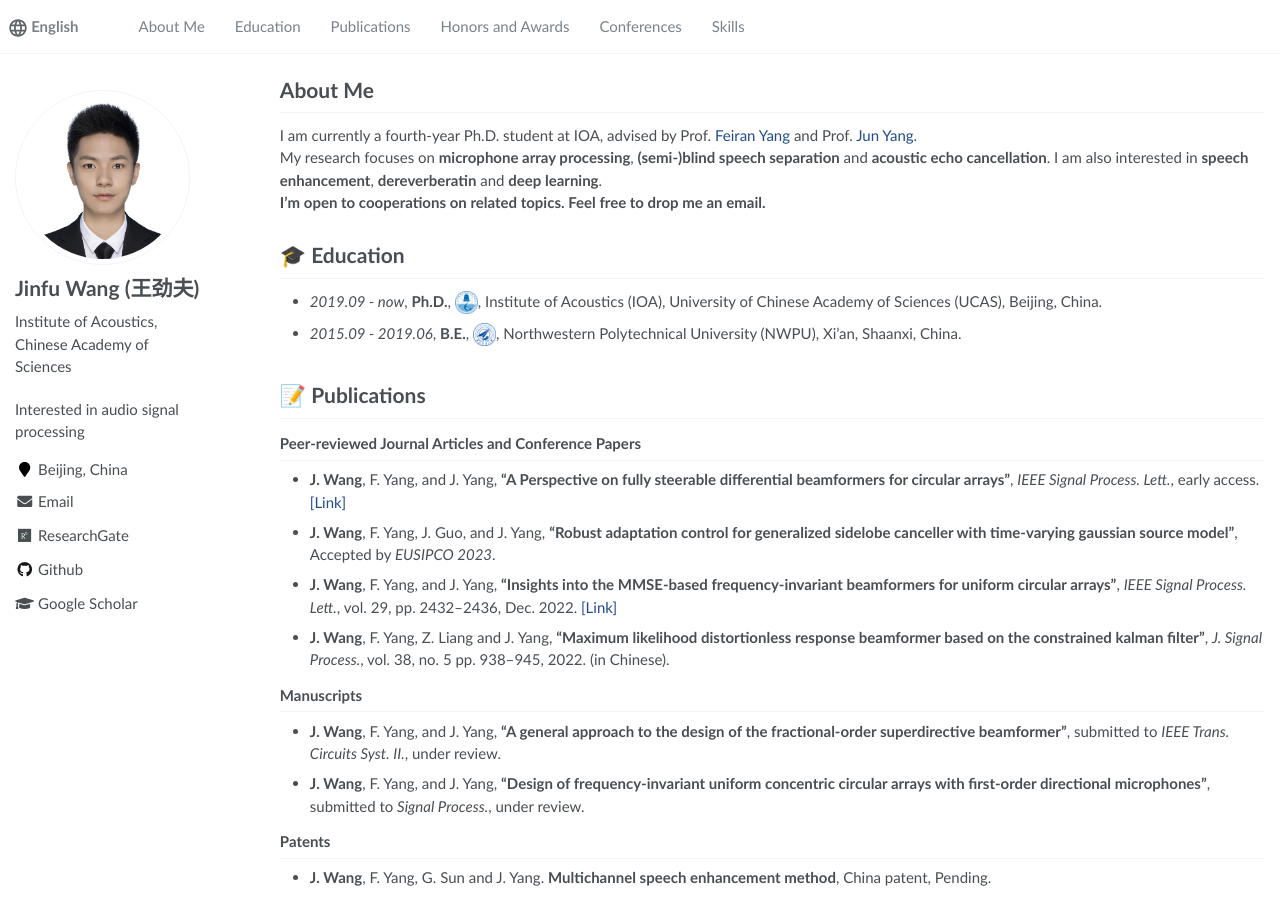
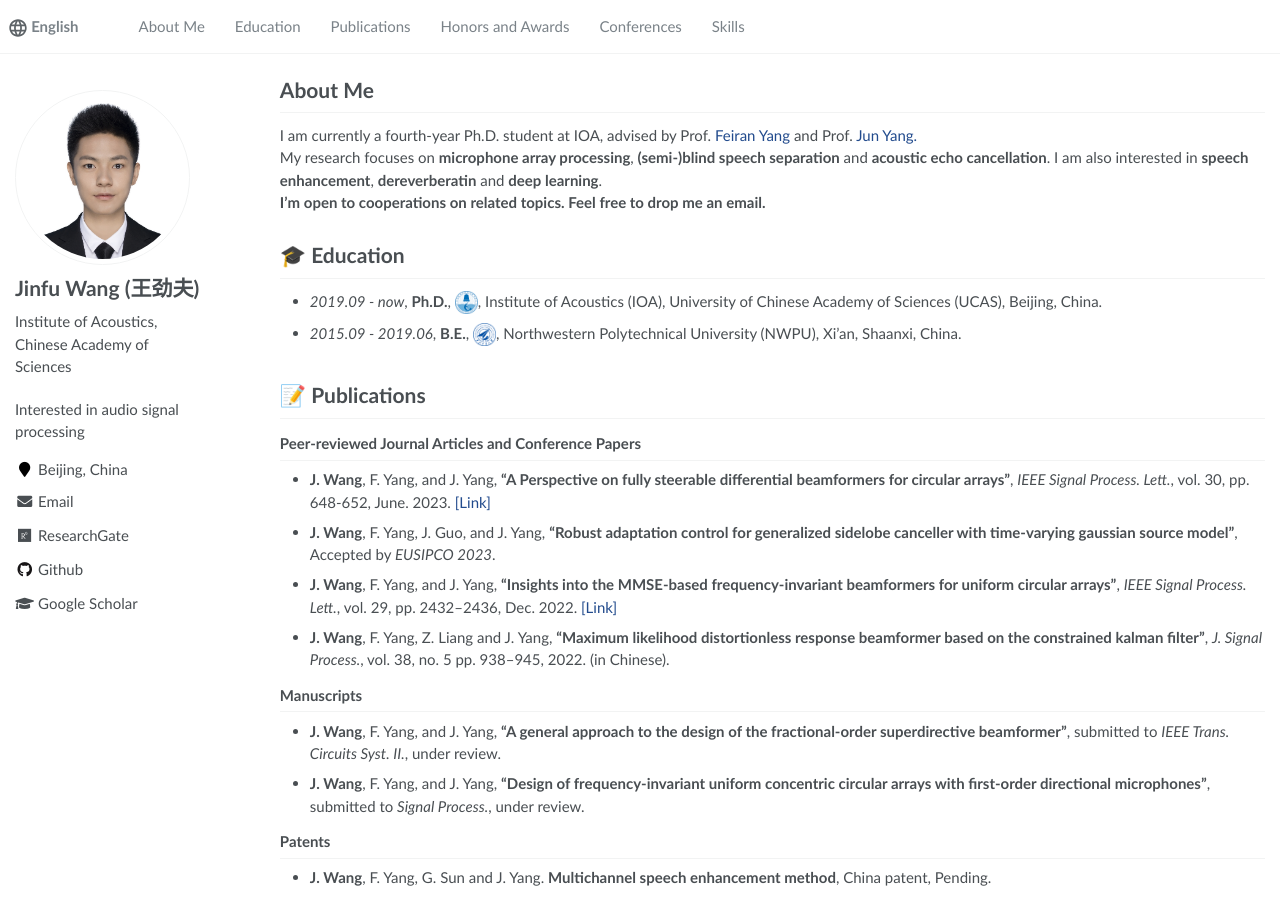
Before and after one commit to 875441459/875441459.github.io, a Jekyll site: the page built from _pages/about.md, in a window 1280 px wide and 900 px high. Built offline with Jekyll 4.4.1, drawn with Linux system fonts in a browser that asks for light colours.

Commit message:
Update about.md

```diff
--- a/_pages/about.md
+++ b/_pages/about.md
@@ -33,7 +33,7 @@ My research focuses on **microphone array processing**, **(semi-)blind speech se
 
 ### Peer-reviewed Journal Articles and Conference Papers
 ---
--  **J. Wang**, F. Yang, and J. Yang, **"A Perspective on fully steerable differential beamformers for circular arrays"**, *IEEE Signal Process. Lett.*, early access. [[Link]](https://ieeexplore.ieee.org/document/10138024/)
+-  **J. Wang**, F. Yang, and J. Yang, **"A Perspective on fully steerable differential beamformers for circular arrays"**, *IEEE Signal Process. Lett.*, vol. 30, pp. 648-652, June. 2023. [[Link]](https://ieeexplore.ieee.org/document/10138024)
 
 -  **J. Wang**, F. Yang, J. Guo, and J. Yang, **"Robust adaptation control for generalized sidelobe canceller with time-varying gaussian source model"**, Accepted by *EUSIPCO 2023*.
 
```
